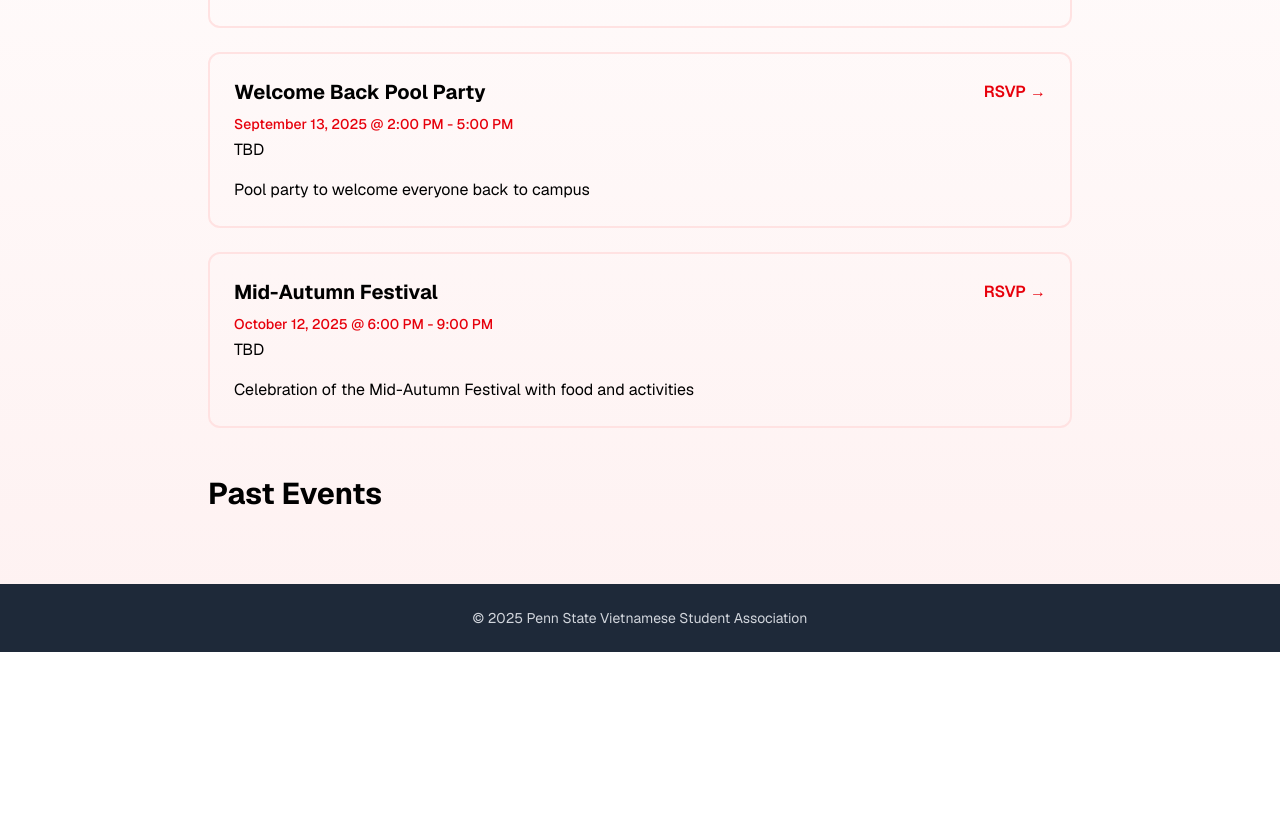
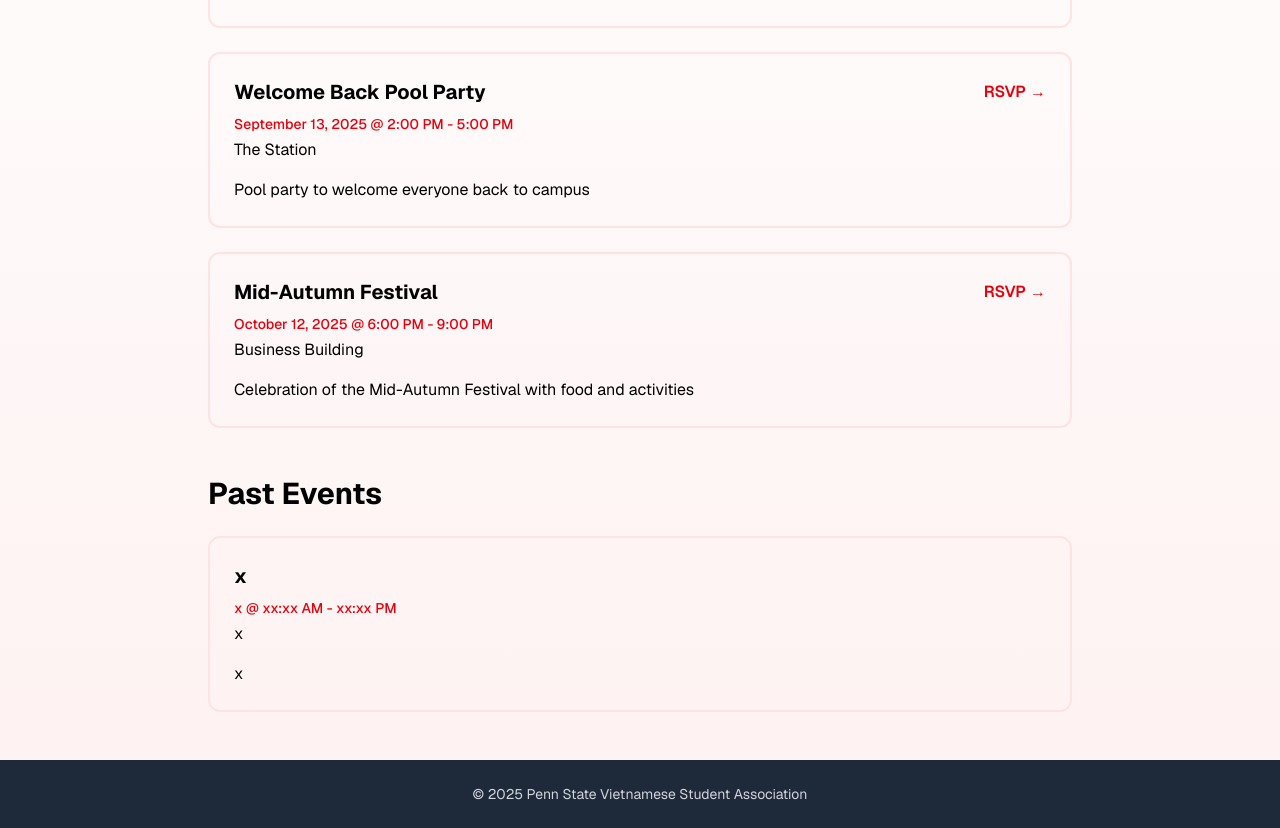
Before and after one commit to khai-ta/psu-vsa-website, a Next.js app: page /events in a window 1280 px wide. Shown: the part 520-1348 px from the top of the page. Before the commit the page ends 1172 px from the top, so only its background shows below. Built offline with nearby package versions, Linux system fonts and the light colour scheme.

Commit message:
update past event

```diff
--- a/src/app/events/page.tsx
+++ b/src/app/events/page.tsx
@@ -25,7 +25,7 @@ export default function Events() {
       title: "Welcome Back Pool Party",
       date: "September 13, 2025",
       time: "2:00 PM - 5:00 PM",
-      location: "TBD",
+      location: "The Station",
       description: "Pool party to welcome everyone back to campus",
       rsvpLink: "https://linktr.ee/pennstatevsa"
     },
@@ -34,13 +34,22 @@ export default function Events() {
       title: "Mid-Autumn Festival",
       date: "October 12, 2025",
       time: "6:00 PM - 9:00 PM",
-      location: "TBD",
+      location: "Business Building",
       description: "Celebration of the Mid-Autumn Festival with food and activities",
       rsvpLink: "https://linktr.ee/pennstatevsa"
     },
   ];
 
   const pastEvents = [
+    {
+      id: 5,
+      title: "x",
+      date: "x",
+      time: "xx:xx AM - xx:xx PM",
+      location: "x",
+      description: "x",
+      rsvpLink: "https://linktr.ee/pennstatevsa"
+    },
   ];
 
   return (
```
